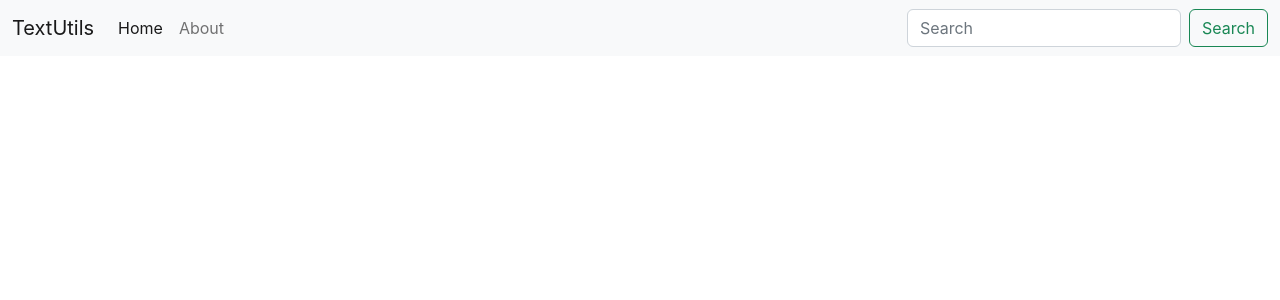
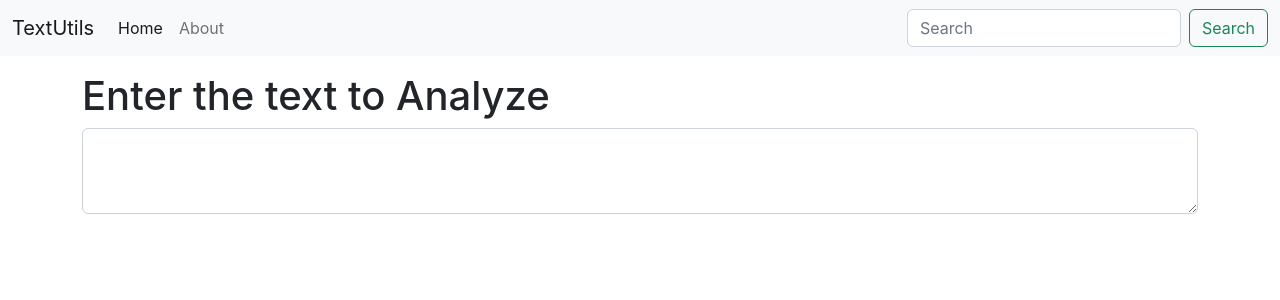
Before and after one commit to MohammadInamdar/text-utils, a React (Create React App) app: page / in a window 1280 px wide. Shown: the top 300 px of the page. Built offline with nearby package versions, Linux system fonts and the light colour scheme.

Commit message:
create navbar and textform and set props

```diff
--- a/public/index.html
+++ b/public/index.html
@@ -9,10 +9,8 @@
       name="description"
       content="Web site created using create-react-app"
     />
-    <link rel="apple-touch-icon" href="%PUBLIC_URL%/logo192.png" />
 
-    <link rel="manifest" href="%PUBLIC_URL%/manifest.json" />
-
+         <!-- bootstrap css link here  -->
     <link href="https://cdn.jsdelivr.net/npm/bootstrap@5.2.3/dist/css/bootstrap.min.css" rel="stylesheet"
       integrity="sha384-rbsA2VBKQhggwzxH7pPCaAqO46MgnOM80zW1RWuH61DGLwZJEdK2Kadq2F9CUG65" crossorigin="anonymous">
     <title>React App</title>
@@ -20,6 +18,8 @@
   <body>
     <noscript>You need to enable JavaScript to run this app.</noscript>
     <div id="root"></div>
+
+    <!-- bootstrap js link here  -->
   <script src="https://cdn.jsdelivr.net/npm/bootstrap@5.2.3/dist/js/bootstrap.bundle.min.js"
     integrity="sha384-kenU1KFdBIe4zVF0s0G1M5b4hcpxyD9F7jL+jjXkk+Q2h455rYXK/7HAuoJl+0I4" crossorigin="anonymous"></script>
   </body>
--- a/src/App.js
+++ b/src/App.js
@@ -1,51 +1,15 @@
 import "./App.css";
+import NavBar from "./Component/NavBar";
+import TextForm from "./Component/TextForm";
 
 function App() {
   return (
     <>
-      <nav className="navbar navbar-expand-lg bg-light">
-        <div className="container-fluid">
-          <a className="navbar-brand" href="/">
-            TextUtils
-          </a>
-          <button
-            className="navbar-toggler"
-            type="button"
-            data-bs-toggle="collapse"
-            data-bs-target="#navbarNav"
-            aria-controls="navbarNav"
-            aria-expanded="false"
-            aria-label="Toggle navigation"
-          >
-            <span className="navbar-toggler-icon"></span>
-          </button>
-          <div className="collapse navbar-collapse" id="navbarNav">
-            <ul className="navbar-nav">
-              <li className="nav-item">
-                <a className="nav-link active" aria-current="page" href="/">
-                  Home
-                </a>
-              </li>
-              <li className="nav-item">
-                <a className="nav-link" href="/">
-                  About
-                </a>
-              </li>
-            </ul>
-          </div>
-          <form class="d-flex flex-end " role="search">
-            <input
-              class="form-control me-2"
-              type="search"
-              placeholder="Search"
-              aria-label="Search"
-            />
-            <button class="btn btn-outline-success" type="submit">
-              Search
-            </button>
-          </form>
-        </div>
-      </nav>
+      <NavBar title="TextUtils" />
+
+      <div className="container my-3">
+        <TextForm heading="Enter the text to Analyze" />
+      </div>
     </>
   );
 }
--- /dev/null
+++ b/src/Component/NavBar.js
@@ -0,0 +1,53 @@
+import React from "react";
+
+const NavBar = (props) => {
+  return (
+    <div>
+      <nav className="navbar navbar-expand-lg bg-light">
+        <div className="container-fluid">
+          <a className="navbar-brand" href="/">
+            {props.title}
+          </a>
+          <button
+            className="navbar-toggler"
+            type="button"
+            data-bs-toggle="collapse"
+            data-bs-target="#navbarNav"
+            aria-controls="navbarNav"
+            aria-expanded="false"
+            aria-label="Toggle navigation"
+          >
+            <span className="navbar-toggler-icon"></span>
+          </button>
+          <div className="collapse navbar-collapse" id="navbarNav">
+            <ul className="navbar-nav">
+              <li className="nav-item">
+                <a className="nav-link active" aria-current="page" href="/">
+                  Home
+                </a>
+              </li>
+              <li className="nav-item">
+                <a className="nav-link" href="/">
+                  About
+                </a>
+              </li>
+            </ul>
+          </div>
+          <form class="d-flex flex-end " role="search">
+            <input
+              class="form-control me-2"
+              type="search"
+              placeholder="Search"
+              aria-label="Search"
+            />
+            <button class="btn btn-outline-success" type="submit">
+              Search
+            </button>
+          </form>
+        </div>
+      </nav>
+    </div>
+  );
+};
+
+export default NavBar;
--- /dev/null
+++ b/src/Component/TextForm.js
@@ -0,0 +1,18 @@
+import React from "react";
+
+const TextForm = (props) => {
+  return (
+    <>
+      <h1>{props.heading}</h1>
+      <div class="mb-3">
+        <textarea
+          class="form-control"
+          id="exampleFormControlTextarea1"
+          rows="3"
+        ></textarea>
+      </div>
+    </>
+  );
+};
+
+export default TextForm;
```
